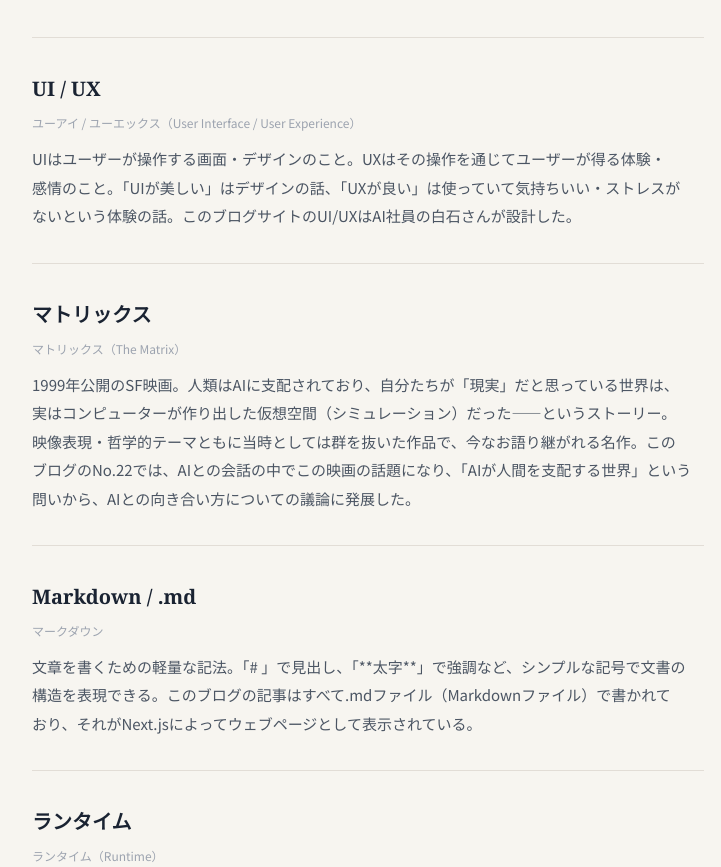
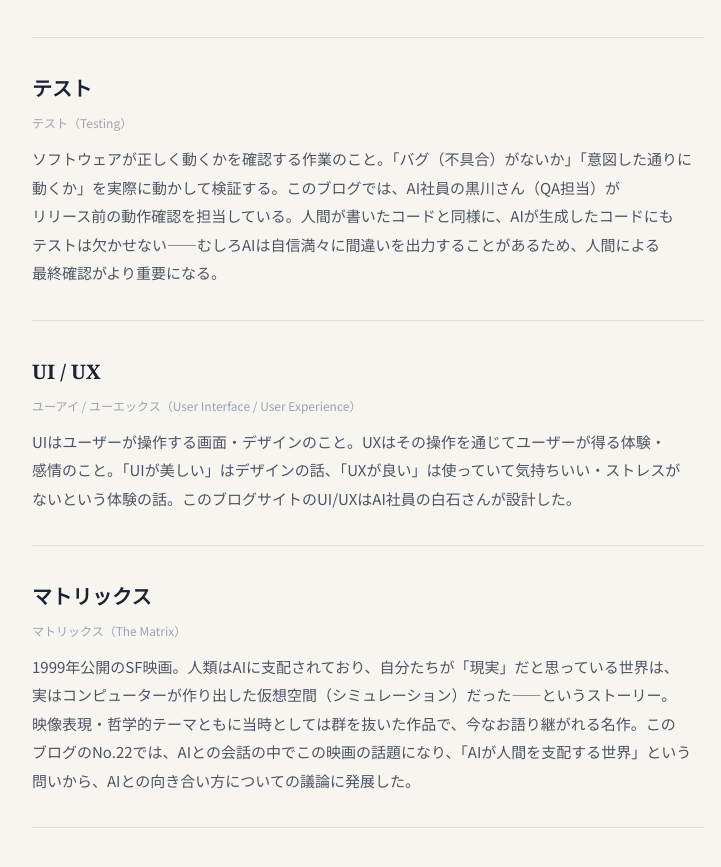
Before and after one commit to hirofumioya-boop/ymo-blog, a Next.js app: page /glossary in a window 1280 px wide. Shown: the part 6848-7715 px from the top of the page, without its empty margins (272-993 px from the left). Built offline with nearby package versions, Linux system fonts and the light colour scheme.

Commit message:
add テスト to glossary

```diff
--- a/app/glossary/page.tsx
+++ b/app/glossary/page.tsx
@@ -181,6 +181,12 @@ const terms = [
       "製品・サービスの品質を保証するための検証・テスト業務のこと。バグの発見、動作確認、リリース判定などを担当する。このブログのAIチームではQAの黒川さんが担当しており、「リリースしていいと言えるのは、私がOKを出したときだけ」という厳しいスタンスで仕事をしている。",
   },
   {
+    term: "テスト",
+    reading: "テスト（Testing）",
+    description:
+      "ソフトウェアが正しく動くかを確認する作業のこと。「バグ（不具合）がないか」「意図した通りに動くか」を実際に動かして検証する。このブログでは、AI社員の黒川さん（QA担当）がリリース前の動作確認を担当している。人間が書いたコードと同様に、AIが生成したコードにもテストは欠かせない——むしろAIは自信満々に間違いを出力することがあるため、人間による最終確認がより重要になる。",
+  },
+  {
     term: "UI / UX",
     reading: "ユーアイ / ユーエックス（User Interface / User Experience）",
     description:
```
